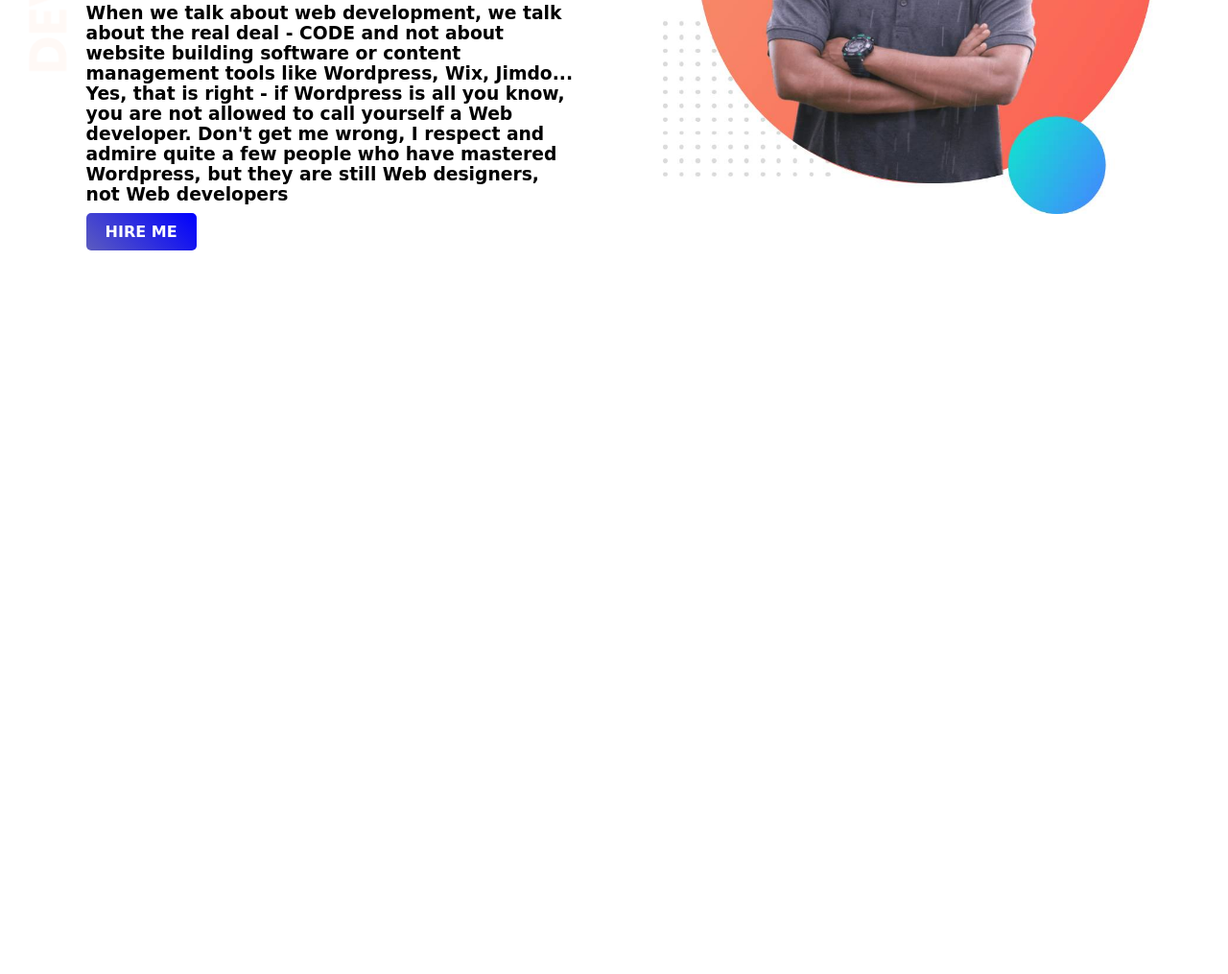
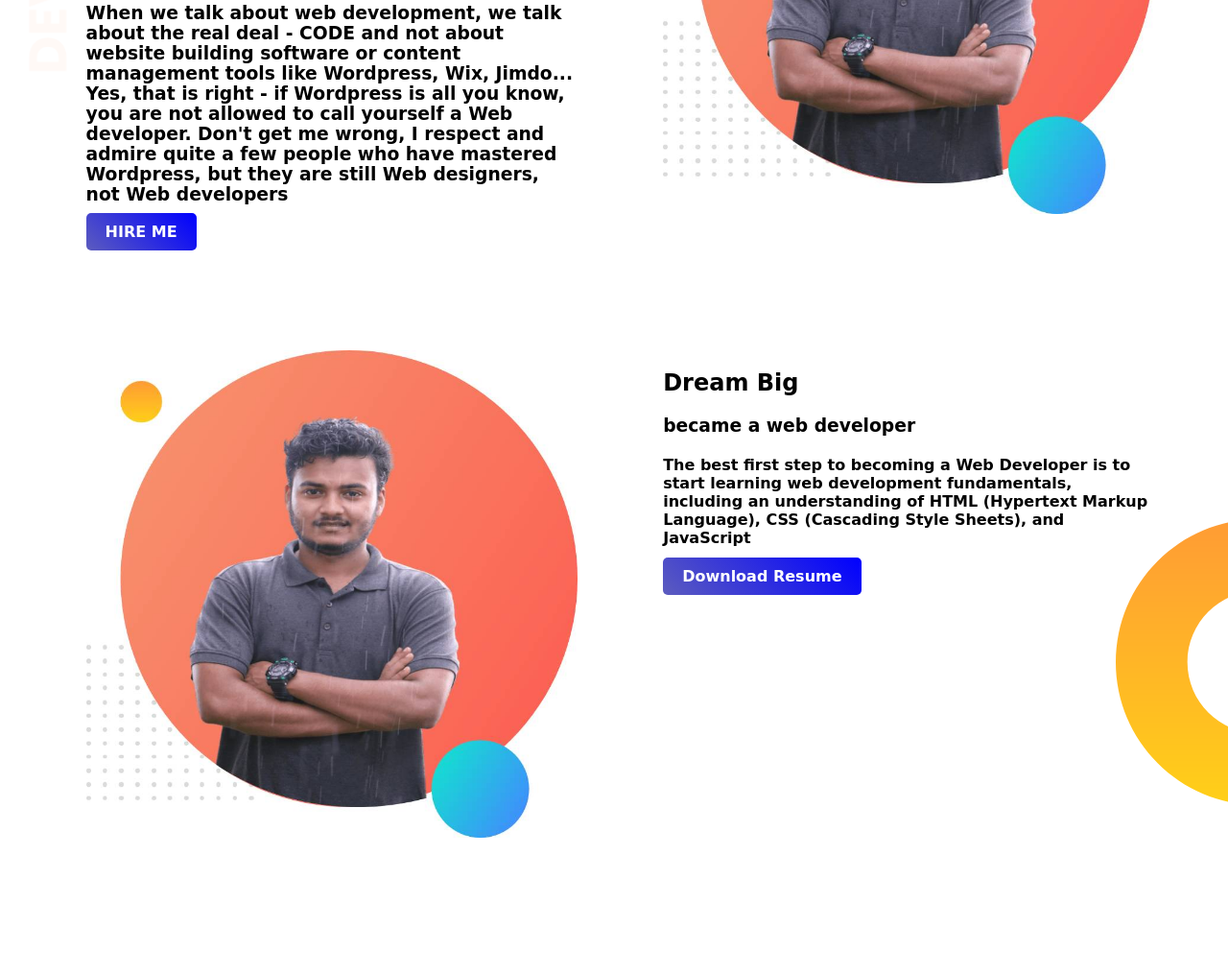
Before and after one commit to ROBIN2647/web-portfolio, a plain HTML site: page index.html in a window 1280 px wide. Shown: the part 285-1300 px from the top of the page at 96% size. Before the commit the page ends 800 px from the top, so only its background shows below. Drawn offline with Linux system fonts and the light colour scheme; a web font is replaced by a local one.

Commit message:
mid area

```diff
--- a/index.html
+++ b/index.html
@@ -23,5 +23,15 @@
             <img src="image/profile pic.jpg" alt="">
         </div>
     </section>
+    <section class="dream-area">
+        <div class="half-width"><img src="image/profile pic.jpg" alt=""></div>
+        <div class="half-width">
+            <h2>Dream Big</h2>
+            <h3>became a web developer</h3>
+            <h4>The best first step to becoming a Web Developer is to start learning web development fundamentals, including an understanding of HTML (Hypertext Markup Language), CSS (Cascading Style Sheets), and JavaScript</h4>
+            <a class="link-button" target="_blank" href="https://www.linkedin.com/in/md-abdur-rahman-robin-7368a8157/">Download Resume</a>
+
+        </div>
+    </section>
 </body>
 </html>
--- a/style.css
+++ b/style.css
@@ -30,6 +30,7 @@
 section{
 
     height: 500px;
+    padding-bottom: 150px;
 }
 .link-button{
     text-decoration: none;
@@ -41,3 +42,12 @@
 
 
 }
+.dream-area{
+    background-image: url("image/dream-bg.png");
+    background-repeat: no-repeat;
+    background-position: right;
+}
+.h2{
+font-size: bold;
+
+}
```
